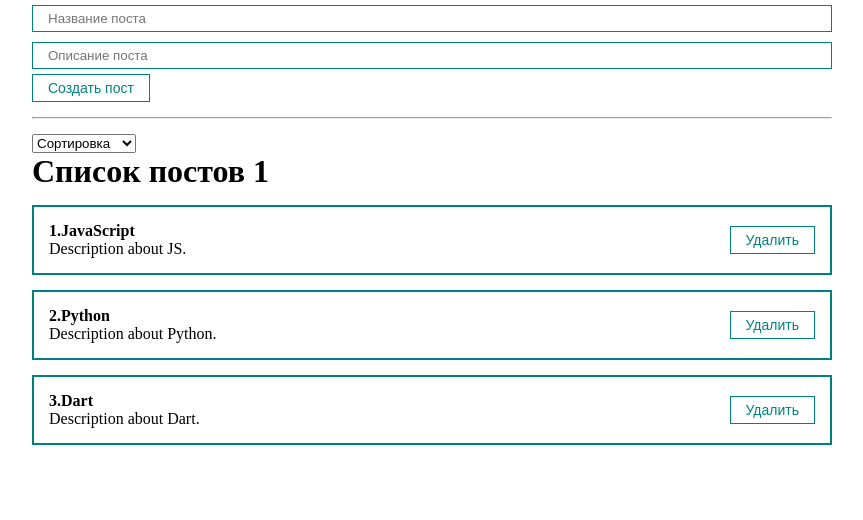
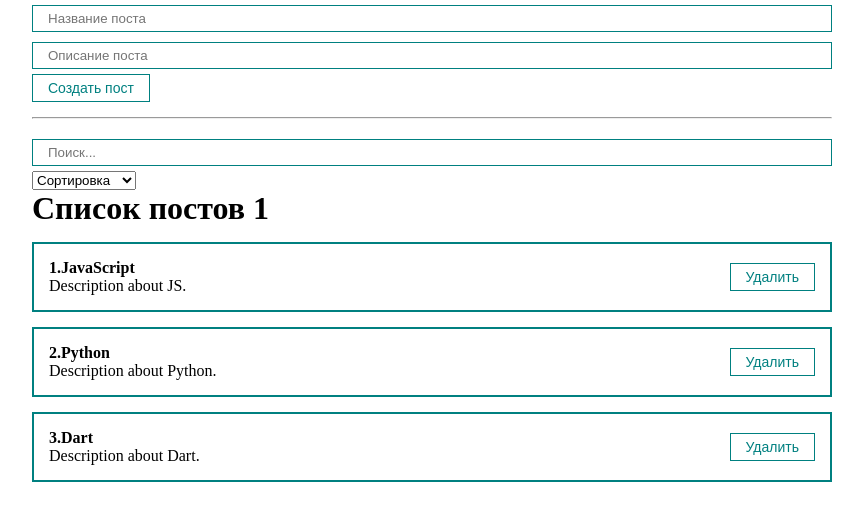
Before and after one commit to BlinovE/reactExample, a React (Create React App) app: page / in a window 1280 px wide. Shown: the top 520 px of the page, without its empty margins (208-1071 px from the left). Built offline with nearby package versions, Linux system fonts and the light colour scheme.

Commit message:
Фильтрация
Фильтрация массива posts

```diff
--- a/src/App.js
+++ b/src/App.js
@@ -1,57 +1,88 @@
-import React, {useState} from 'react';
-import PostsList from './components/PostsList';
-import PostForm from './components/PostForm';
-import './styles/App.css';
-import MySelect from './components/UI/select/select';
+import React, { useState } from "react";
+import PostsList from "./components/PostsList";
+import PostForm from "./components/PostForm";
+import "./styles/App.css";
+import MySelect from "./components/UI/select/select";
+import MyInput from "./components/UI/input/MyInput";
 
 function App() {
   const [posts, setPosts] = useState([
     {
       id: 1,
-            title: 'JavaScript',
-            body: 'Description about JS.'
-        }, {
+      title: "JavaScript",
+      body: "Description about JS.",
+    },
+    {
       id: 2,
-            title: 'Python',
-            body: 'Description about Python.'
-        }, {
+      title: "Python",
+      body: "Description about Python.",
+    },
+    {
       id: 3,
-            title: 'Dart',
-            body: 'Description about Dart.'
-        }
-    ])
+      title: "Dart",
+      body: "Description about Dart.",
+    },
+  ]);
+  const [selectedSort, setSelectedSort] = useState("");
+  const [searchQuery, setSearchQuery] = useState("");
+
   // функция обратного вызова для создания нового объекта массива posts
   const createPost = (newPost) => {
-        setPosts([
-            ...posts,
-            newPost
-        ]);
+    setPosts([...posts, newPost]);
+  };
+  // функция удфления поста из массива posts
+  const removePost = (post) => {
+    setPosts(posts.filter((p) => p.id !== post.id));
+  };
+  //функция сортировки постов в массиве posts
+  const sortPosts = (sort) => {
+    setSelectedSort(sort);
+  };
+
+  function getSortedPosts() {
+    console.log("SoRTED POST")
+    if (selectedSort) {
+      return [...posts].sort((a, b) =>
+        a[selectedSort].localeCompare(b[selectedSort])
+      );
     }
+    return posts;
+  }
+  const sortedPosts = getSortedPosts();
 
-    const removePost = (post) => {
-        setPosts(posts.filter(p => p.id !== post.id));
-    }
 
-    const sortPosts= (sort)=>{
-      setSelectedSort(sort);
-      setPosts([...posts].sort((a,b)=> a[sort].localeCompare(b[sort])))
-    }
-
-    const [selectedSort, setSelectedSort] = useState('');
 
   return (
     <div className="App">
-            <PostForm create={createPost}/>
-            <hr style={{margin:'15px 0'}}/>
-            <MySelect value={selectedSort} onChange={sortPosts} defaultValue="Сортировка" options={[
-              {value:"title", name:"По названию"},
-              {value:"body", name:"По опиcанию"}
-            ]}/>
-             {
-            posts.length ? <PostsList remove={removePost}
-                posts={posts}
-                title="Список постов 1"/> : <h1>Посты не найдены</h1>
-        } </div>
+      <PostForm create={createPost} />
+      <hr style={{ margin: "15px 0" }} />
+
+      <MyInput  //поле фильтрации постов
+        value={searchQuery}
+        onChange={(e) => setSearchQuery(e.target.value)}
+        placeholder="Поиск..."
+      />
+
+      <MySelect // поле сортировки
+        value={selectedSort}
+        onChange={sortPosts}
+        defaultValue="Сортировка"
+        options={[
+          { value: "title", name: "По названию" },
+          { value: "body", name: "По опиcанию" },
+        ]}
+      />
+
+      {posts.length ? ( // если список постов пуст вывести "Посты не найдены"
+        <PostsList
+          remove={removePost}
+          posts={sortedPosts}
+          title="Список постов 1"
+        />
+      ) : (
+        <h1>Посты не найдены</h1>
+      )}{" "}
+    </div>
   );
 }
 
```
Lines whose indentation alone changed are shown as unchanged.
